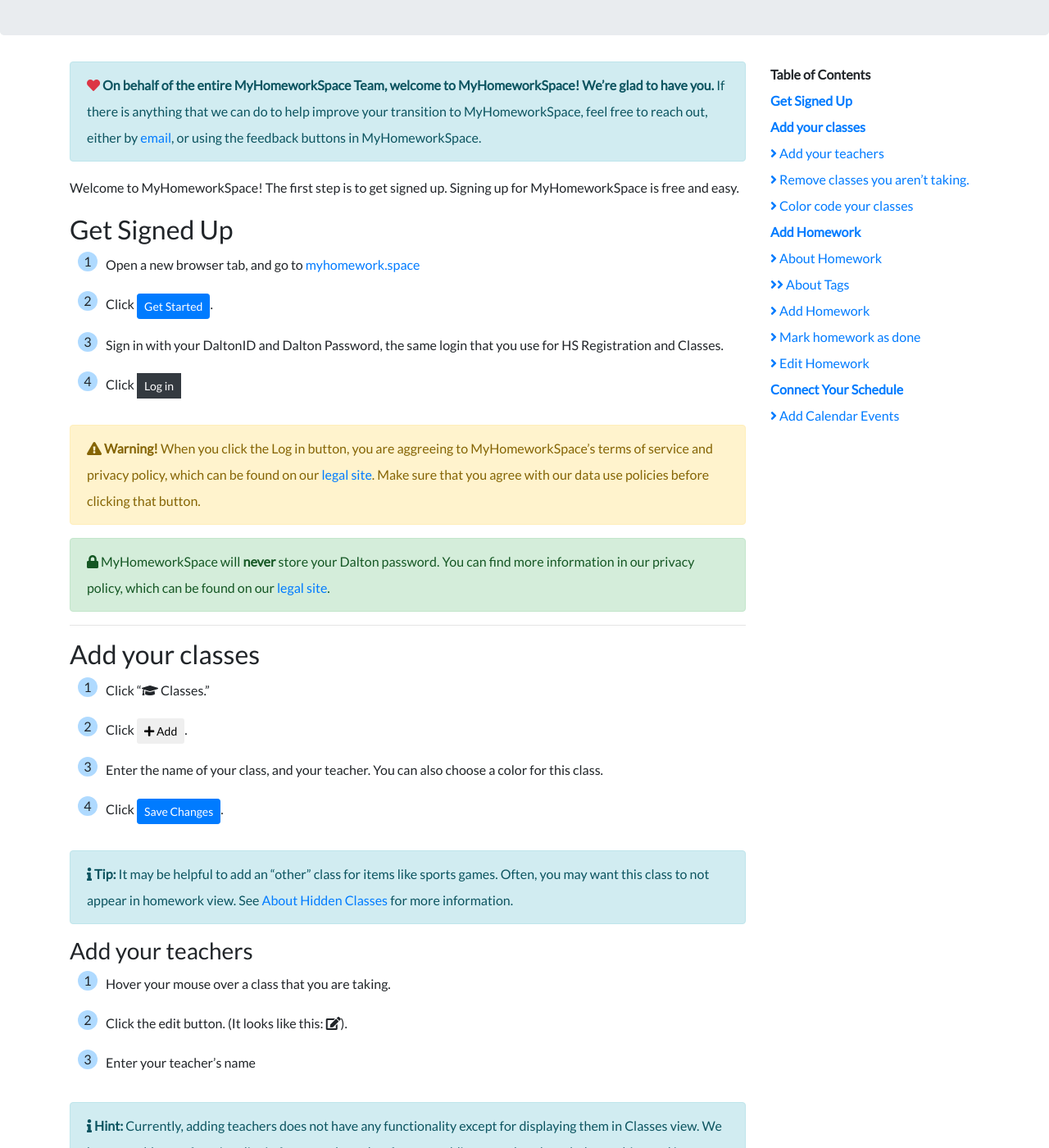
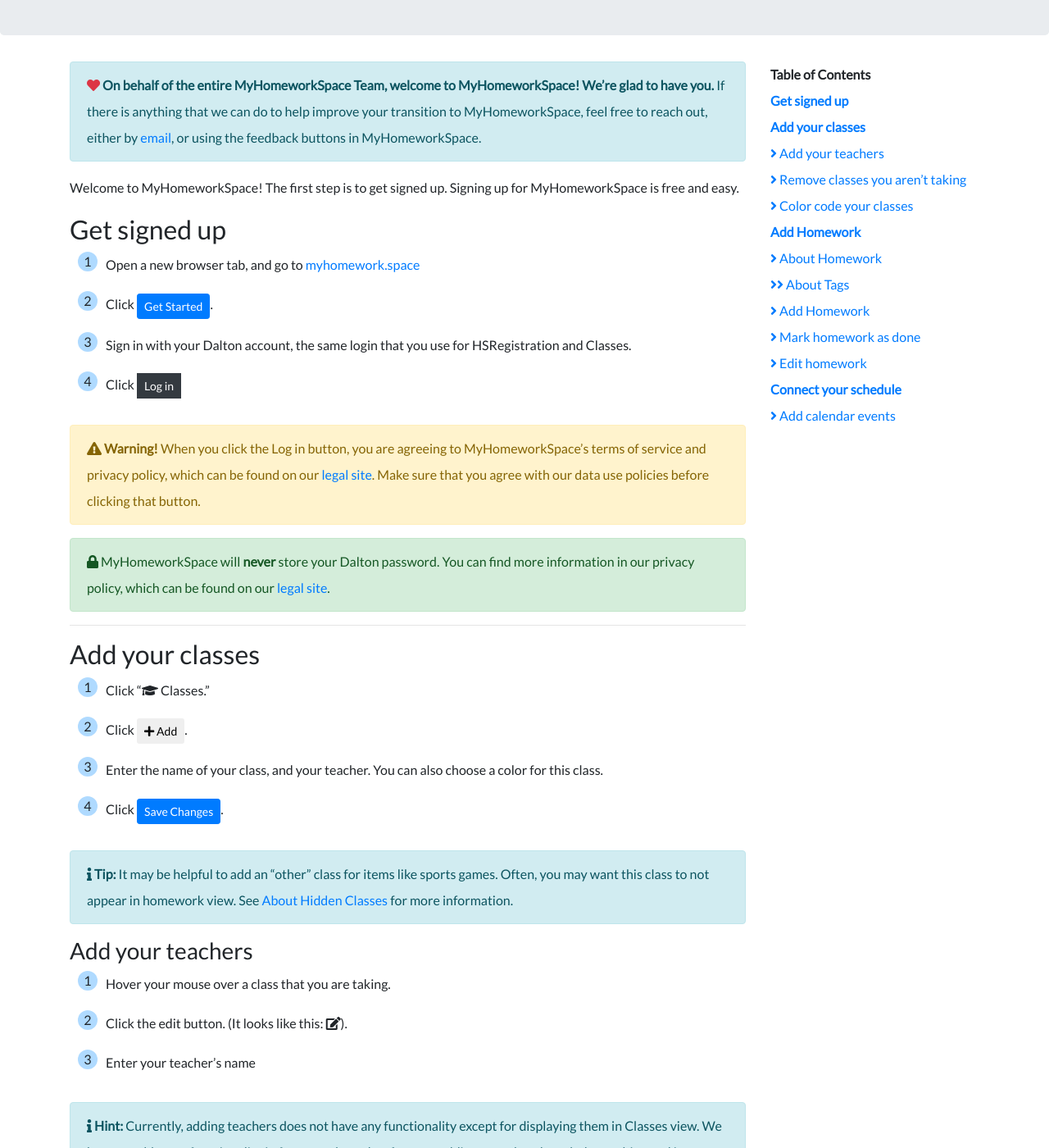
Before and after one commit to MyHomeworkSpace/support, a Jekyll site: the page built from docs/start.md, in a window 1280 px wide and 1400 px high, scrolled down 247 px. Shown: the whole window at 82% size. Built offline with Jekyll 4.4.1, drawn with Linux system fonts in a browser that asks for light colours; nearby versions of some CDN libraries; some of the changed text lies outside the part shown.

Commit message:
spelling/grammar/wording/etc

```diff
--- a/docs/start.md
+++ b/docs/start.md
@@ -11,13 +11,13 @@ description: Get started with MyHomeworkSpace
 
 Welcome to MyHomeworkSpace! The first step is to get signed up. Signing up for MyHomeworkSpace is free and easy.
 
-## Get Signed Up
+## Get signed up
 1. Open a new browser tab, and go to [myhomework.space](https://myhomework.space)
 2. Click <button class="btn btn-sm btn-primary">Get Started</button>.
-3. Sign in with your DaltonID and Dalton Password, the same login that you use for HS Registration and Classes.
+3. Sign in with your Dalton account, the same login that you use for HSRegistration and Classes.
 4. Click <button class="btn btn-sm btn-dark" style="border-radius: 0">Log in</button>
 
-{% include alert.html content="**Warning!** When you click the Log in button, you are aggreeing to MyHomeworkSpace's terms of service and privacy policy, which can be found on our [legal site](https://legal.myhomework.space). Make sure that you agree with our data use policies before clicking that button." color="warning" icon="fas fa-exclamation-triangle" %}
+{% include alert.html content="**Warning!** When you click the Log in button, you are agreeing to MyHomeworkSpace's terms of service and privacy policy, which can be found on our [legal site](https://legal.myhomework.space). Make sure that you agree with our data use policies before clicking that button." color="warning" icon="fas fa-exclamation-triangle" %}
 {% include alert.html content="MyHomeworkSpace will **never** store your Dalton password. You can find more information in our privacy policy, which can be found on our [legal site](https://legal.myhomework.space)." color="success" icon="fas fa-lock" %}
 
 ---
@@ -36,7 +36,7 @@ Welcome to MyHomeworkSpace! The first step is to get signed up. Signing up for M
 
 {% include alert.html content="**Hint:** Currently, adding teachers does not have any functionality except for displaying them in Classes view. We hope to add more functionality in future updates, but for now, adding a teacher doesn't do anything and is completely optional." color="info" icon="fas fa-info" %}
 
-### Remove classes you aren't taking.
+### Remove classes you aren't taking
 1. Hover your mouse over a class that you are not taking.
 2. Click the edit button. (It looks like this: <i class="fas fa-edit"></i>).
 3. Click <button class="btn btn-sm btn-danger">Delete</button>.
@@ -77,17 +77,17 @@ The samples above would be parsed as:
 2. Click the mark as done checkbox (It looks like a circle).
 3. The homework will be marked as done
 
-### Edit Homework
+### Edit homework
 1. Hover over the homework that you want to edit.
 2. Click the edit button. (It looks like this: <i class="fas fa-edit"></i>).
 3. Make any changes to the assignment.
 4. Click <button class="btn btn-sm btn-primary">Save Changes</button>.
 
-## Connect Your Schedule
+## Connect your schedule
 MyHomeworkSpace provides an easy way to connect your schedule.
 1. Click the "<i class="far fa-calendar-alt"></i> Calendar" tab.
 2. Click <button class="btn btn-sm btn-primary">Get Started <i class="fas fa-arrow-right"></i></button>.
 3. Type the password that you use to log into classes, and click <button class="btn btn-sm btn-primary">Get schedule <i class="fas fa-arrow-right"></i></button>.
 {% include alert.html content="MyHomeworkSpace will **never** store your Dalton password. You can find more information in our privacy policy, which can be found on our [legal site](https://legal.myhomework.space)." color="success" icon="fas fa-lock" %}
 
-### Add Calendar Events
+### Add calendar events
```
Also changed, not shown: docs/contact.md (+4 -4 lines), docs/sign-up.md (+3 -3 lines).
